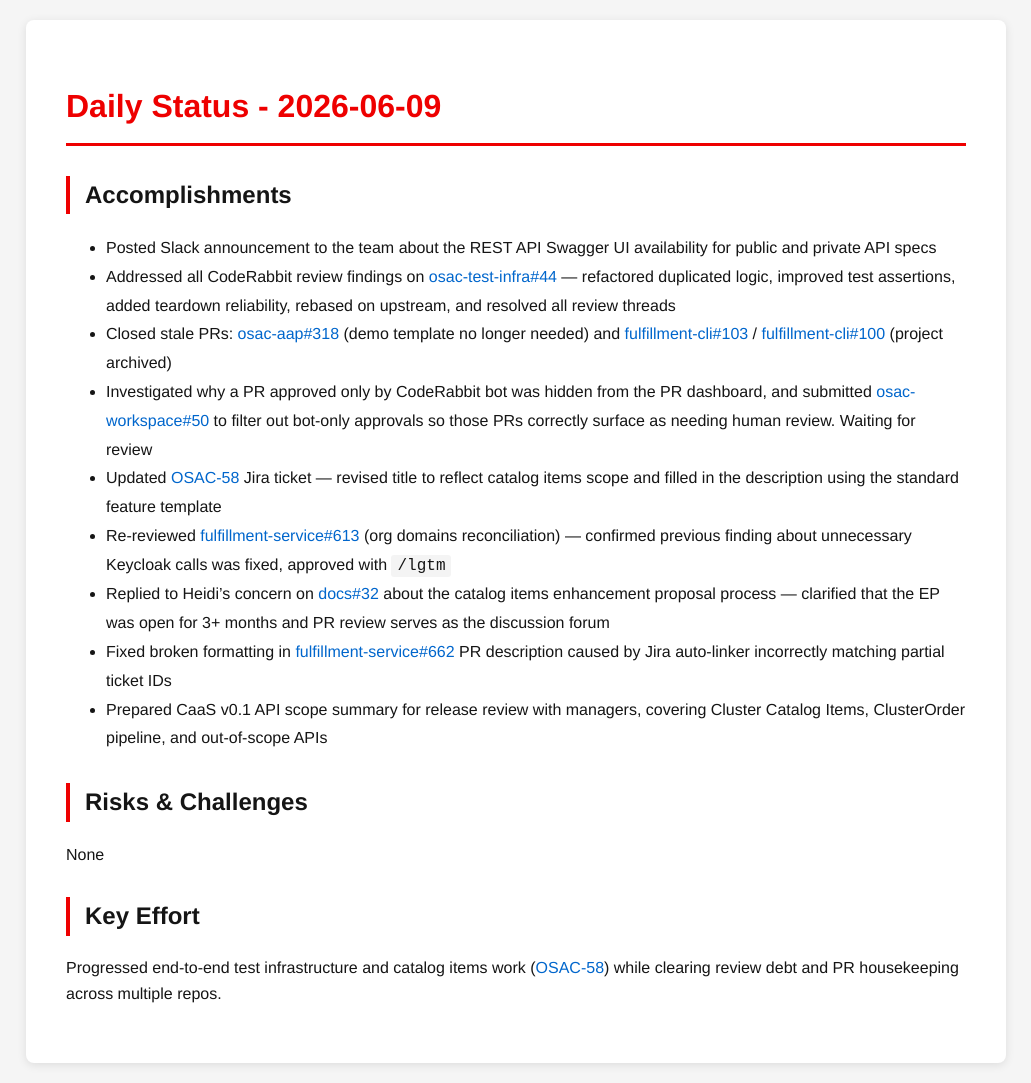
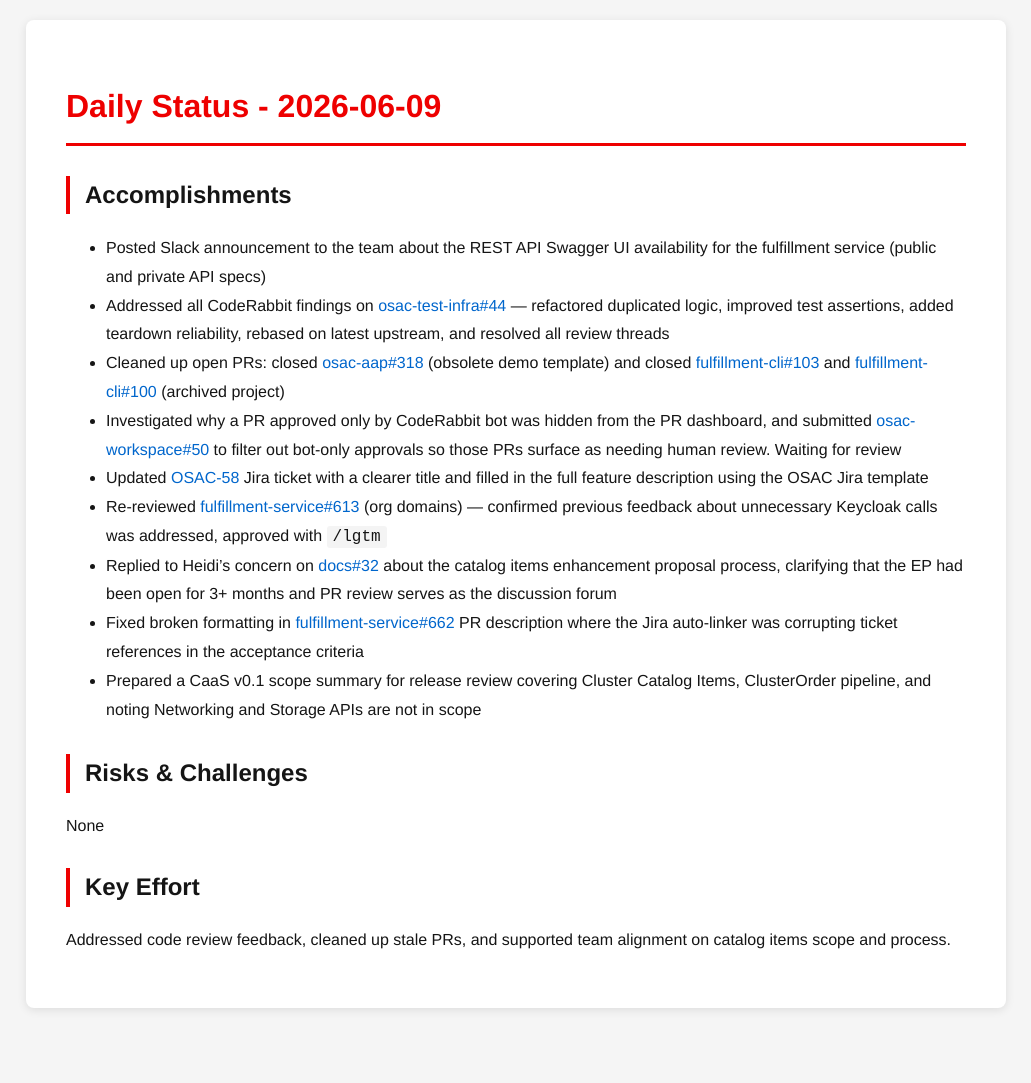
Before and after one commit to tzvatot/daily-status, a Jekyll site: the page built from 2026-06-09.md, in a window 1280 px wide. Shown: the whole page, without its empty margins (124-1155 px from the left). Built offline with Jekyll 4.4.1, drawn with Linux system fonts in a browser that asks for light colours; after the commit the page ends 1028 px from its top, so only the background shows below that.

Commit message:
Daily status update - 2026-06-09

```diff
--- a/2026-06-09.md
+++ b/2026-06-09.md
@@ -7,18 +7,18 @@
 # Daily Status - 2026-06-09
 
 ## Accomplishments
-- Posted Slack announcement to the team about the REST API Swagger UI availability for public and private API specs
-- Addressed all CodeRabbit review findings on [osac-test-infra#44](https://github.com/osac-project/osac-test-infra/pull/44) — refactored duplicated logic, improved test assertions, added teardown reliability, rebased on upstream, and resolved all review threads
-- Closed stale PRs: [osac-aap#318](https://github.com/osac-project/osac-aap/pull/318) (demo template no longer needed) and [fulfillment-cli#103](https://github.com/osac-project/fulfillment-cli/pull/103) / [fulfillment-cli#100](https://github.com/osac-project/fulfillment-cli/pull/100) (project archived)
-- Investigated why a PR approved only by CodeRabbit bot was hidden from the PR dashboard, and submitted [osac-workspace#50](https://github.com/osac-project/osac-workspace/pull/50) to filter out bot-only approvals so those PRs correctly surface as needing human review. Waiting for review
-- Updated [OSAC-58](https://redhat.atlassian.net/browse/OSAC-58) Jira ticket — revised title to reflect catalog items scope and filled in the description using the standard feature template
-- Re-reviewed [fulfillment-service#613](https://github.com/osac-project/fulfillment-service/pull/613) (org domains reconciliation) — confirmed previous finding about unnecessary Keycloak calls was fixed, approved with `/lgtm`
-- Replied to Heidi's concern on [docs#32](https://github.com/osac-project/docs/pull/32) about the catalog items enhancement proposal process — clarified that the EP was open for 3+ months and PR review serves as the discussion forum
-- Fixed broken formatting in [fulfillment-service#662](https://github.com/osac-project/fulfillment-service/pull/662) PR description caused by Jira auto-linker incorrectly matching partial ticket IDs
-- Prepared CaaS v0.1 API scope summary for release review with managers, covering Cluster Catalog Items, ClusterOrder pipeline, and out-of-scope APIs
+- Posted Slack announcement to the team about the REST API Swagger UI availability for the fulfillment service (public and private API specs)
+- Addressed all CodeRabbit findings on [osac-test-infra#44](https://github.com/osac-project/osac-test-infra/pull/44) — refactored duplicated logic, improved test assertions, added teardown reliability, rebased on latest upstream, and resolved all review threads
+- Cleaned up open PRs: closed [osac-aap#318](https://github.com/osac-project/osac-aap/pull/318) (obsolete demo template) and closed [fulfillment-cli#103](https://github.com/osac-project/fulfillment-cli/pull/103) and [fulfillment-cli#100](https://github.com/osac-project/fulfillment-cli/pull/100) (archived project)
+- Investigated why a PR approved only by CodeRabbit bot was hidden from the PR dashboard, and submitted [osac-workspace#50](https://github.com/osac-project/osac-workspace/pull/50) to filter out bot-only approvals so those PRs surface as needing human review. Waiting for review
+- Updated [OSAC-58](https://redhat.atlassian.net/browse/OSAC-58) Jira ticket with a clearer title and filled in the full feature description using the OSAC Jira template
+- Re-reviewed [fulfillment-service#613](https://github.com/osac-project/fulfillment-service/pull/613) (org domains) — confirmed previous feedback about unnecessary Keycloak calls was addressed, approved with `/lgtm`
+- Replied to Heidi's concern on [docs#32](https://github.com/osac-project/docs/pull/32) about the catalog items enhancement proposal process, clarifying that the EP had been open for 3+ months and PR review serves as the discussion forum
+- Fixed broken formatting in [fulfillment-service#662](https://github.com/osac-project/fulfillment-service/pull/662) PR description where the Jira auto-linker was corrupting ticket references in the acceptance criteria
+- Prepared a CaaS v0.1 scope summary for release review covering Cluster Catalog Items, ClusterOrder pipeline, and noting Networking and Storage APIs are not in scope
 
 ## Risks & Challenges
 None
 
 ## Key Effort
-Progressed end-to-end test infrastructure and catalog items work ([OSAC-58](https://redhat.atlassian.net/browse/OSAC-58)) while clearing review debt and PR housekeeping across multiple repos.
+Addressed code review feedback, cleaned up stale PRs, and supported team alignment on catalog items scope and process.
```
